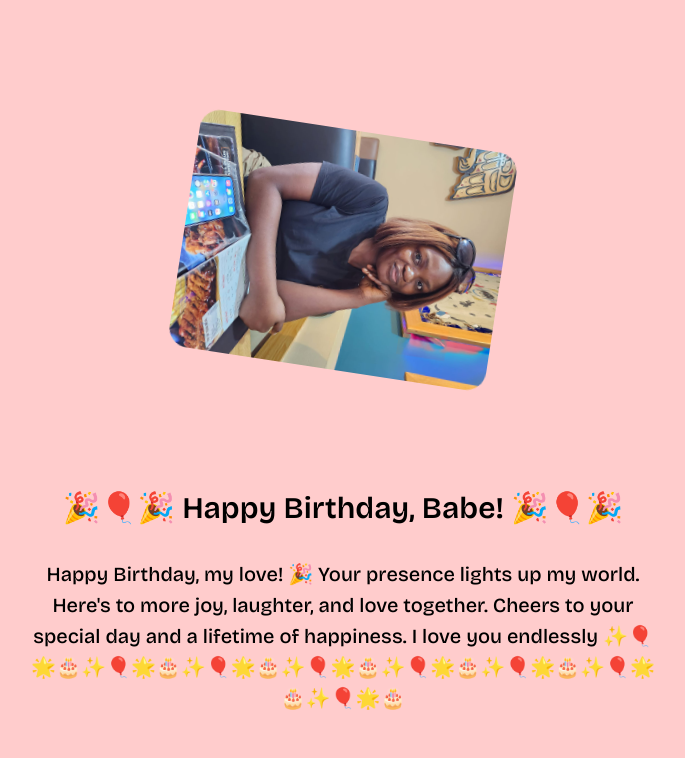
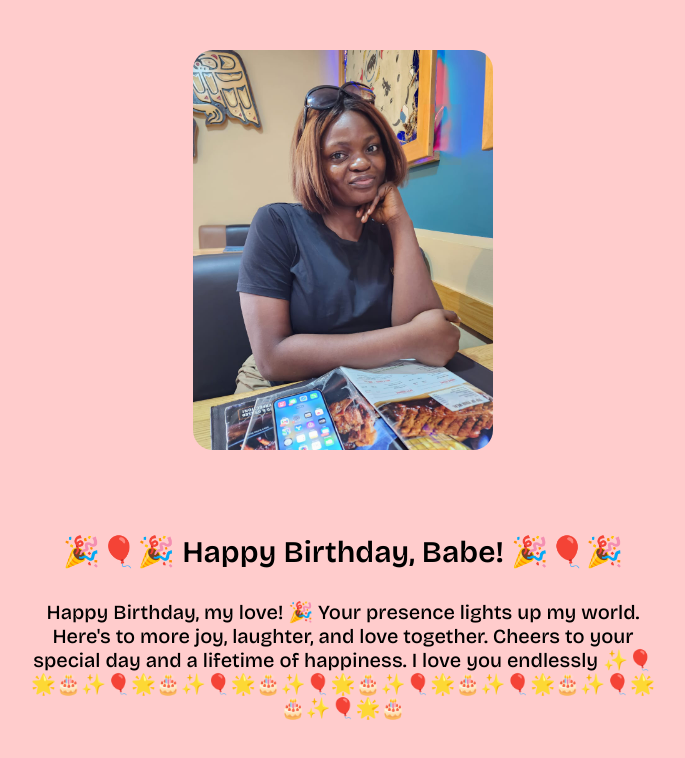
Before and after one commit to Dreezy305/Birthday, a React (Create React App) app: page / in a window 1280 px wide. Shown: the top 758 px of the page, without its empty margins (297-982 px from the left). Built offline with nearby package versions, Linux system fonts and the light colour scheme.

Commit message:
image sliders

```diff
--- a/package.json
+++ b/package.json
@@ -10,6 +10,7 @@
     "react": "^18.2.0",
     "react-dom": "^18.2.0",
     "react-scripts": "5.0.1",
+    "react-slideshow-image": "^4.3.0",
     "web-vitals": "^2.1.4"
   },
   "scripts": {
--- a/public/index.html
+++ b/public/index.html
@@ -5,10 +5,7 @@
     <link rel="icon" href="%PUBLIC_URL%/favicon.ico" />
     <meta name="viewport" content="width=device-width, initial-scale=1" />
     <meta name="theme-color" content="#000000" />
-    <meta
-      name="description"
-      content="Web site created using create-react-app"
-    />
+    <meta name="Busari Mariam Tolani" content="Happy Birthday Mariam" />
     <link rel="apple-touch-icon" href="%PUBLIC_URL%/logo192.png" />
     <!--
       manifest.json provides metadata used when your web app is installed on a
@@ -24,7 +21,7 @@
       work correctly both with client-side routing and a non-root public URL.
       Learn how to configure a non-root public URL by running `npm run build`.
     -->
-    <title>React App</title>
+    <title>Busari Mariam Tolani</title>
   </head>
   <body>
     <noscript>You need to enable JavaScript to run this app.</noscript>
--- a/src/App.js
+++ b/src/App.js
@@ -1,18 +1,52 @@
 import "animate.css";
+import { useRef } from "react";
+import { Slide } from "react-slideshow-image";
+import "react-slideshow-image/dist/styles.css";
 import "./App.css";
 import logo from "./asset/mariam.jpeg";
 
 function App() {
+  const slideRef = useRef();
+
+  const properties = {
+    duration: 5000,
+    autoplay: true,
+    transitionDuration: 100,
+    arrows: false,
+    infinite: true,
+    easing: "ease",
+    // indicators: (i) => <div className="indicator">{i + 1}</div>,
+  };
+
+  const slideImages = [logo, logo, logo];
+
   return (
     <div className="App">
-      <header className="App-header">
-        <img
-          src={logo}
-          className="App-logo"
-          alt="logo"
-          style={{ borderRadius: "20px" }}
-        />
-        <div className="" style={{ width: "50%" }}>
+      <Slide ref={slideRef} {...properties}>
+        {slideImages.map((each, index) => (
+          <div
+            key={index}
+            className="each-slide"
+            style={{ paddingTop: "50px" }}
+          >
+            <img
+              className="lazy"
+              src={each}
+              alt="sample"
+              style={{
+                height: "400px",
+                borderRadius: "20px",
+                cursor: "pointer",
+              }}
+            />
+          </div>
+        ))}
+      </Slide>
+      <header className="App-headerhh">
+        <div
+          className=""
+          style={{ width: "50%", margin: "auto", paddingBottom: "50px" }}
+        >
           <p
             className="birthday animate__animated animate__fadeInLeftBig animate__slow"
             style={{}}
```
Also changed, not shown: 1 other file (tests, documents, lock files or other folders).
